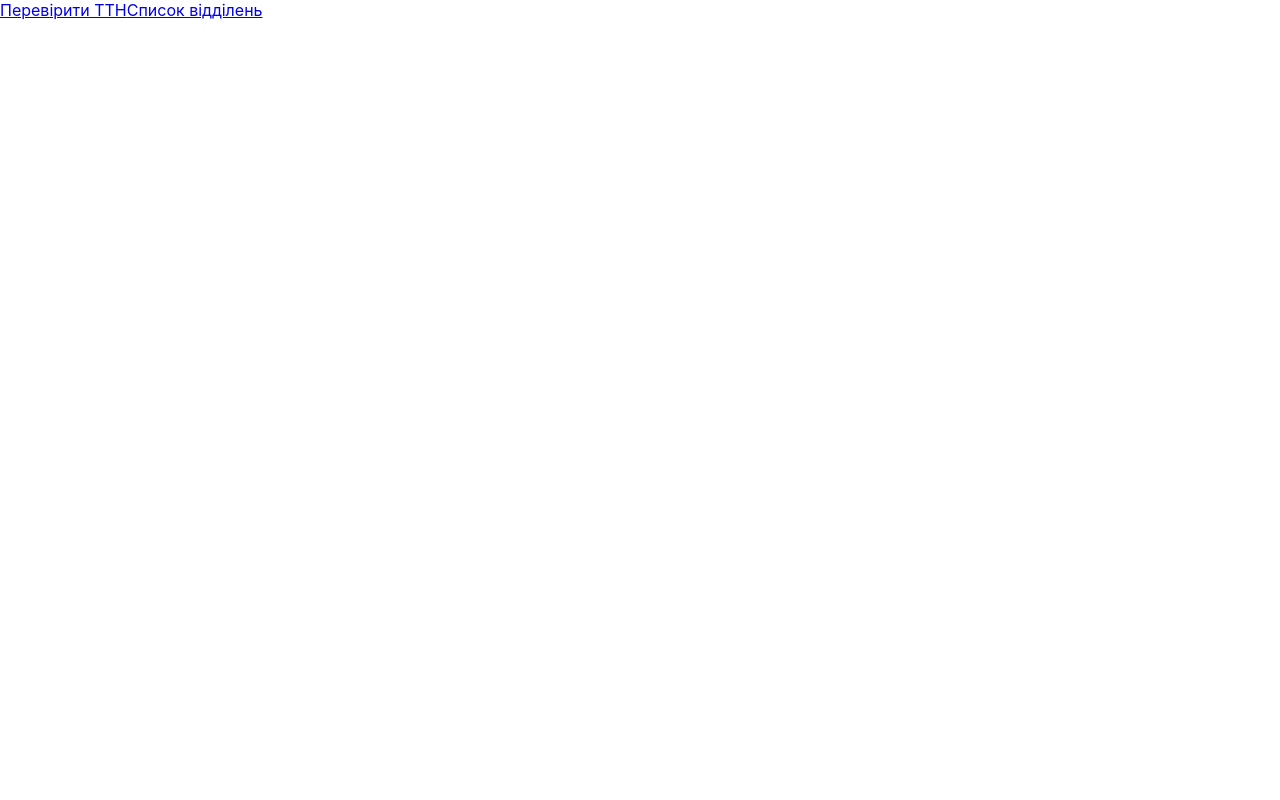
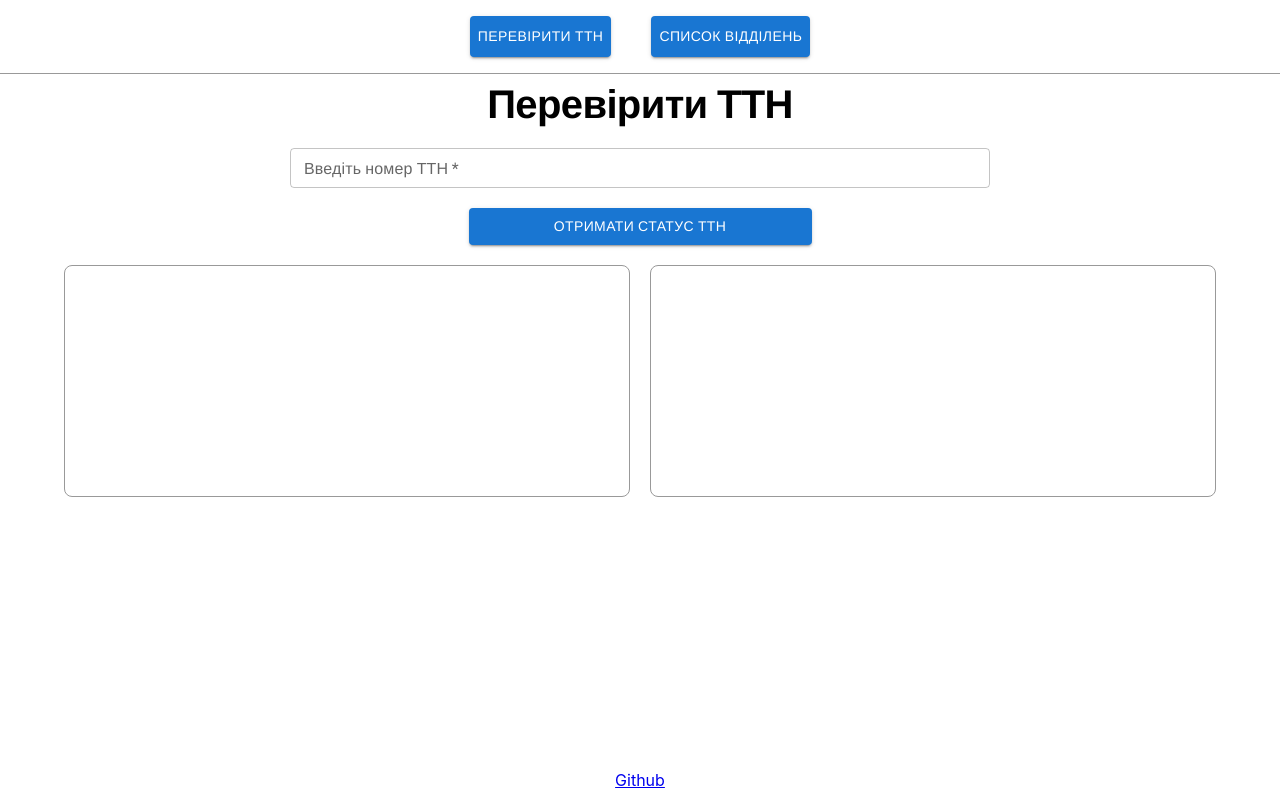
Before and after one commit to AndreyNik2/tracking-np, a React (Create React App) app: page / in a window 1280 px wide. Built offline with nearby package versions, Linux system fonts and the light colour scheme; a web font is replaced by a local one.

Commit message:
Add styles

```diff
--- a/src/App.tsx
+++ b/src/App.tsx
@@ -13,7 +13,7 @@ function App() {
     <BrowserRouter>
       <Routes>
         <Route path="/" element={<SharedLayout />}>
-          <Route path='/tracking' element={<TrackingPage />} />
+          <Route index element={<TrackingPage />} />
           <Route path='/warehouses' element={<WarehousesPage/>} />
         </Route>
       </Routes>
--- /dev/null
+++ b/src/components/SharedLayout.styled.ts
@@ -0,0 +1,16 @@
+import styled from "@emotion/styled";
+import { Box, Container } from "@mui/material";
+
+export const Header = styled.header`
+  border-bottom: 1px solid #999999;
+`;
+
+export const NavContainer = styled(Box)`
+  display: "flex";
+  justify-content: "center";
+  @media screen and (min-width: 768px) {
+  }
+  @media screen and (min-width: 1440px) {
+    font-size: 50px;
+  }
+`;
--- a/src/components/SharedLayout.tsx
+++ b/src/components/SharedLayout.tsx
@@ -1,17 +1,43 @@
-import { FC } from 'react'
-import { NavLink, Outlet } from 'react-router-dom';
+import { FC } from "react";
+import { NavLink, Outlet } from "react-router-dom";
+import { Box, Button } from "@mui/material";
+import { Header, NavContainer } from "./SharedLayout.styled";
 
-
-export const SharedLayout:FC = () => {
+export const SharedLayout: FC = () => {
   return (
     <>
-        <header>
+      <Header>
         <nav>
-            <NavLink to='/tracking'>Перевірити ТТН</NavLink>
-            <NavLink to='/warehouses'>Список відділень</NavLink>
+          <NavContainer
+            sx={{
+              display: "flex",
+              justifyContent: "center",
+              gap: 1,
+            }}
+          >
+
+            <Button
+              type="button"
+              variant={"contained"}
+              component={NavLink}
+              to="/"
+              sx={{ padding: 1, margin: 2 }}
+            >
+              Перевірити ТТН
+            </Button>
+            <Button
+              type="button"
+              variant={"contained"}
+              component={NavLink}
+              to="/warehouses"
+              sx={{ padding: 1, margin: 2 }}
+            >
+              Список відділень
+            </Button>
+          </NavContainer>
         </nav>
-            </header>
+      </Header>
       <Outlet />
     </>
   );
-}
+};
--- /dev/null
+++ b/src/page/TrackingPage.styled.ts
@@ -0,0 +1,93 @@
+import styled from "@emotion/styled";
+import { Typography, TextField, Button, Box } from "@mui/material";
+
+export const Main = styled.main`
+  display: flex;
+  align-items: center;
+  width: 375px;
+  @media screen and (min-width: 768px) {
+    width: 768px;
+  }
+  @media screen and (min-width: 1440px) {
+    width: 1440px;
+  }
+`;
+
+export const Title = styled(Typography)`
+  text-align: center;
+  font-size: 30px;
+  font-weight: 600;
+  @media screen and (min-width: 768px) {
+    font-size: 40px;
+  }
+  @media screen and (min-width: 1440px) {
+    font-size: 50px;
+  }
+`;
+
+export const Input = styled(TextField)`
+  width: 343px;
+  display: flex;
+  margin-left: auto;
+  margin-right: auto;
+  margin-top: 20px;
+  @media screen and (min-width: 768px) {
+    width: 700px;
+  }
+  @media screen and (min-width: 1440px) {
+    width: 1000px;
+  }
+`;
+
+export const Btn = styled(Button)`
+  width: 343px;
+  display: flex;
+  margin-left: auto;
+  margin-right: auto;
+  margin-top: 20px;
+`;
+
+export const FlexContainerInfo = styled(Box)`
+  @media screen and (min-width: 768px) {
+    display: flex;
+    gap: 20px;
+    justify-content: center;
+
+  }
+  @media screen and (min-width: 1440px) {
+  }
+`;
+
+export const ContainerInfo = styled(Box)`
+  width: 313px;
+  min-height: 200px;
+  margin-left: auto;
+  margin-right: auto;
+  margin-top: 20px;
+  padding: 15px;
+  border-radius: 8px;
+  border: 1px solid #999999;
+  @media screen and (min-width: 768px) {
+    display: inline-flex;
+    width: calc((100% - 60px/2));
+  }
+  @media screen and (min-width: 1440px) {
+  }
+`;
+
+export const BtnNumber = styled(Button)`
+  width: 100%;
+  &:not(last-child) {
+    margin-bottom: 10px;
+  }
+`;
+
+export const Footer = styled.footer`
+  position: fixed;
+  left: 0px;
+  bottom: 0px;
+  height: 30px;
+  width: 100%;
+  display: flex;
+  justify-content: center;
+`;
--- a/src/page/TrackingPage.tsx
+++ b/src/page/TrackingPage.tsx
@@ -1,11 +1,20 @@
 import { FC, useState } from "react";
 import { useForm, Controller, SubmitHandler } from "react-hook-form";
-import { Button, TextField, Typography } from "@mui/material";
+import { Button, TextField, Typography, Container } from "@mui/material";
 import { Box } from "@mui/system";
 import { getTrackingDocument } from "../services/api/apiTracking";
 import { ITrackingDocument } from "../models/ITrackingDocument";
 import { useAppDispatch, useAppSelector } from "../hooks/reduxHooks";
 import { addTtns } from "../redux/trackingSlice";
+import {
+  Btn,
+  BtnNumber,
+  ContainerInfo,
+  FlexContainerInfo,
+  Footer,
+  Input,
+  Title,
+} from "./TrackingPage.styled";
 
 type FormData = {
   ttn: string;
@@ -14,8 +23,8 @@ type FormData = {
 export const TrackingPage: FC = () => {
   const { control, handleSubmit, setValue } = useForm<FormData>();
   const [trackInfo, setTrackInfo] = useState<null | ITrackingDocument>(null);
-  const dispatch = useAppDispatch()
-  const ttns = useAppSelector(state => state.ttn.list)
+  const dispatch = useAppDispatch();
+  const ttns = useAppSelector((state) => state.ttn.list);
 
   const onSubmit = async (data: FormData) => {
     const result = await getTrackingDocument(data.ttn);
@@ -41,37 +50,37 @@ export const TrackingPage: FC = () => {
   };
 
   return (
+    <>
       <main>
-      <Typography variant="h1">Перевірити ТТН</Typography>
+        <Container sx={{ mt: 1 }}>
+          <Title variant="h1">Перевірити ТТН</Title>
           <form onSubmit={handleSubmit(onSubmit)}>
             <Controller
               render={({ field }) => (
-            <TextField
+                <Input
                   {...field}
                   size="small"
                   type="search"
+                  label="Введіть номер ТТН"
                   required
                   autoComplete="off"
-              sx={{ ml: 1, mr: 1 }}
                 />
               )}
               name="ttn"
               control={control}
               defaultValue=""
             />
-        <Button type="submit" variant="contained" color="primary">
-          Get ststus TTN
-        </Button>
+            <Btn type="submit" variant="contained" color="primary">
+              Отримати статус ТТН
+            </Btn>
           </form>
-      <Box
-        sx={{
-          width: 300,
-          height: 300,
-          backgroundColor: "#eeeeee",
-          m: 1,
-          display: "inline-block",
-        }}
-      >
+          <FlexContainerInfo>
+            <ContainerInfo>
+              {trackInfo?.success === false && (
+                <Typography variant="subtitle2">
+                  ТТН з таким номером не знайдено
+                </Typography>
+              )}
               {trackInfo?.success === true && (
                 <>
                   <Typography variant="subtitle2">
@@ -94,23 +103,31 @@ export const TrackingPage: FC = () => {
                   </Typography>
                 </>
               )}
-      </Box>
-      <Box
-        sx={{
-          width: 300,
-          height: 300,
-          backgroundColor: "#eeeeee",
-          m: 1,
-          display: "inline-block",
-        }}
-      >
+            </ContainerInfo>
+            <ContainerInfo>
               {ttns.length > 0 &&
                 ttns.map((ttn) => (
-            <Button key={ttn} onClick={() => onButtonClick(ttn)}>
+                  <BtnNumber
+                    variant="outlined"
+                    key={ttn}
+                    onClick={() => onButtonClick(ttn)}
+                  >
                     {ttn}
-            </Button>
+                  </BtnNumber>
                 ))}
-      </Box>
+            </ContainerInfo>
+          </FlexContainerInfo>
+        </Container>
       </main>
+      <Footer>
+        <a
+          href="https://github.com/AndreyNik2/tracking-np"
+          target="_blank"
+          rel="noopener noreferrer"
+        >
+          Github
+        </a>
+      </Footer>
+    </>
   );
 };
```
Lines whose indentation alone changed are shown as unchanged.
